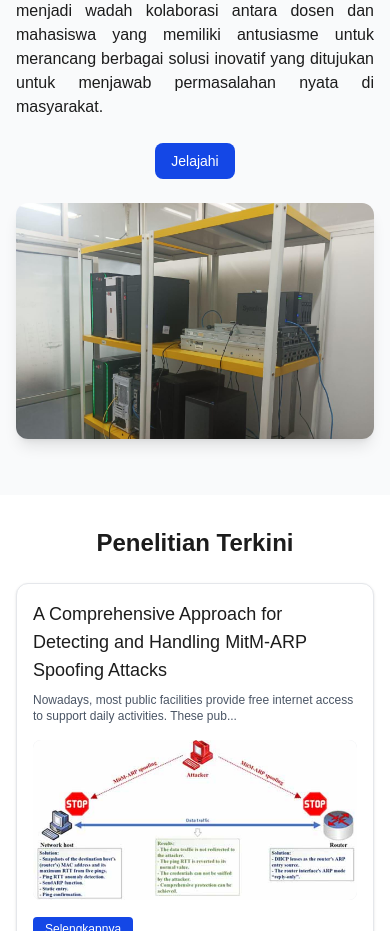
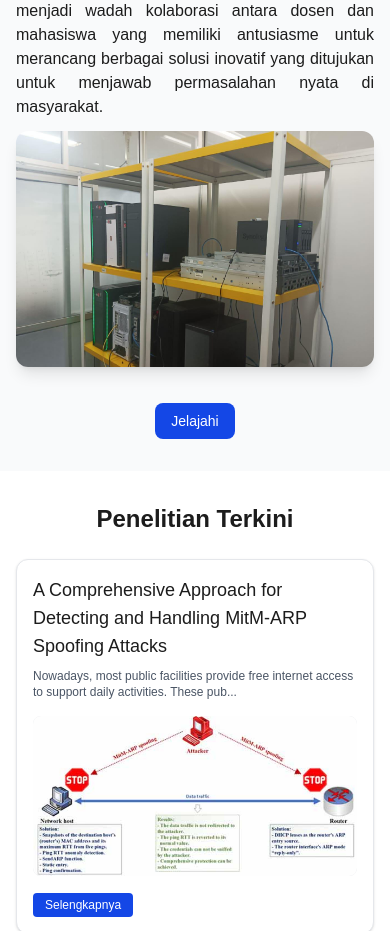
Before and after one commit to algokom-ugm/algokom-ugm.github.io, a Next.js app: page / in a window 390 px wide. Shown: the part 1060-1991 px from the top of the page. Built offline with nearby package versions, Linux system fonts and the light colour scheme.

Commit message:
update nav mobile and main page

```diff
--- a/src/app/LayoutWrapper.tsx
+++ b/src/app/LayoutWrapper.tsx
@@ -198,11 +198,6 @@ export default function LayoutWrapper({
               Beranda
             </Link>
 
-            <div>
-              <p className="px-3 py-2 font-semibold text-gray-700">
-                Tentang Kami
-              </p>
-              <div className="pl-6 space-y-2">
             <Link
               href="/introduction"
               className="block px-3 py-2 rounded-md hover:bg-blue-50 hover:text-blue-600 transition"
@@ -215,8 +210,6 @@ export default function LayoutWrapper({
             >
               Anggota
             </Link>
-              </div>
-            </div>
 
             {/* <div>
               <p className="px-3 py-2 font-semibold text-gray-700">
@@ -251,12 +244,12 @@ export default function LayoutWrapper({
               Publikasi
             </Link>
 
-            <Link
+            {/* <Link
               href="/news-and-events"
               className="block px-3 py-2 rounded-md hover:bg-blue-50 hover:text-blue-600 transition"
             >
               Berita & Kegiatan
-            </Link>
+            </Link> */}
 
             <Link
               href="/contact"
--- a/src/app/page.tsx
+++ b/src/app/page.tsx
@@ -12,8 +12,6 @@ import {
   faCheckCircle,
   faLock,
   faProjectDiagram,
-  faBrain,
-  faSearch,
   faCogs,
   faLaptopCode,
   faShapes,
@@ -24,9 +22,6 @@ import {
   faCamera,
   faPalette,
   faChartBar,
-  faDatabase,
-  faPlayCircle,
-  faRobot,
 } from "@fortawesome/free-solid-svg-icons";
 import { motion } from "framer-motion";
 
@@ -189,17 +184,28 @@ export default function Home() {
               pengembangan penelitian di bidang algoritma serta komputasi.
             </p>
             <p className="text-base sm:text-lg text-justify lg:text-left">
-              Dikepalai oleh{" "}
-              <b>Muhammad Alfian Amrizal, Ph.D.</b>,
-              Laboratorium Algoritma dan Komputasi menjadi wadah kolaborasi
-              antara dosen dan mahasiswa yang memiliki antusiasme untuk
-              merancang berbagai solusi inovatif yang ditujukan untuk menjawab
-              permasalahan nyata di
+              Dikepalai oleh <b>Muhammad Alfian Amrizal, Ph.D.</b>, Laboratorium
+              Algoritma dan Komputasi menjadi wadah kolaborasi antara dosen dan
+              mahasiswa yang memiliki antusiasme untuk merancang berbagai solusi
+              inovatif yang ditujukan untuk menjawab permasalahan nyata di
               masyarakat.
             </p>
             {/* <button className="mt-3 sm:mt-4 px-4 sm:px-5 py-2 text-sm sm:text-base bg-[var(--background-3)] text-[var(--text-alt-1)] rounded-lg hover:bg-[var(--background-3-hover)] transition">
               Jelajahi
             </button> */}
+
+            <div className="flex-1 justify-center order-1 md:order-2 mb-6 md:mb-0 lg:hidden block">
+              <div className="w-full max-w">
+                <Image
+                  src="/hpc-dike.jpg"
+                  alt="Home"
+                  width={600}
+                  height={400}
+                  className="rounded-xl shadow-lg object-cover w-full h-auto max-h-[400px]"
+                  priority
+                />
+              </div>
+            </div>
             <div className="w-full flex justify-center items-center lg:items-left lg:justify-start">
               <Link href="/introduction">
                 <button
@@ -213,7 +219,7 @@ export default function Home() {
             </div>
           </div>
 
-          <div className="flex-1 flex justify-center order-1 md:order-2 mb-6 md:mb-0">
+          <div className="flex-1 flex justify-center order-1 md:order-2 mb-6 md:mb-0 lg:block hidden">
             <div className="w-full max-w-md lg:max-w-lg">
               <Image
                 src="/hpc-dike.jpg"
@@ -225,7 +231,6 @@ export default function Home() {
               />
             </div>
           </div>
-
         </div>
       </section>
 
--- a/src/app/research/recent-research/page.tsx
+++ b/src/app/research/recent-research/page.tsx
@@ -2,7 +2,7 @@
 
 import { Suspense, useEffect, useState } from "react";
 import Image from "next/image";
-import { publikasiData, penelitiData } from "@/data/ndata";
+import { proyekData, penelitiData } from "@/data/ndata";
 import { useSearchParams, useRouter } from "next/navigation";
 
 function RecentResearchContent() {
@@ -18,7 +18,7 @@ function RecentResearchContent() {
     penelitiData.find((r) => r.slug === researcherSlugParam) || penelitiData[0];
 
   // Prepare publications for the selected researcher
-  const filteredResearch = publikasiData
+  const filteredResearch = proyekData
     .filter((pub) => pub.id_peneliti.includes(selectedResearcher.id))
     .sort((a, b) => {
       const dateA = a.tahun
```
Lines whose indentation alone changed are shown as unchanged.
